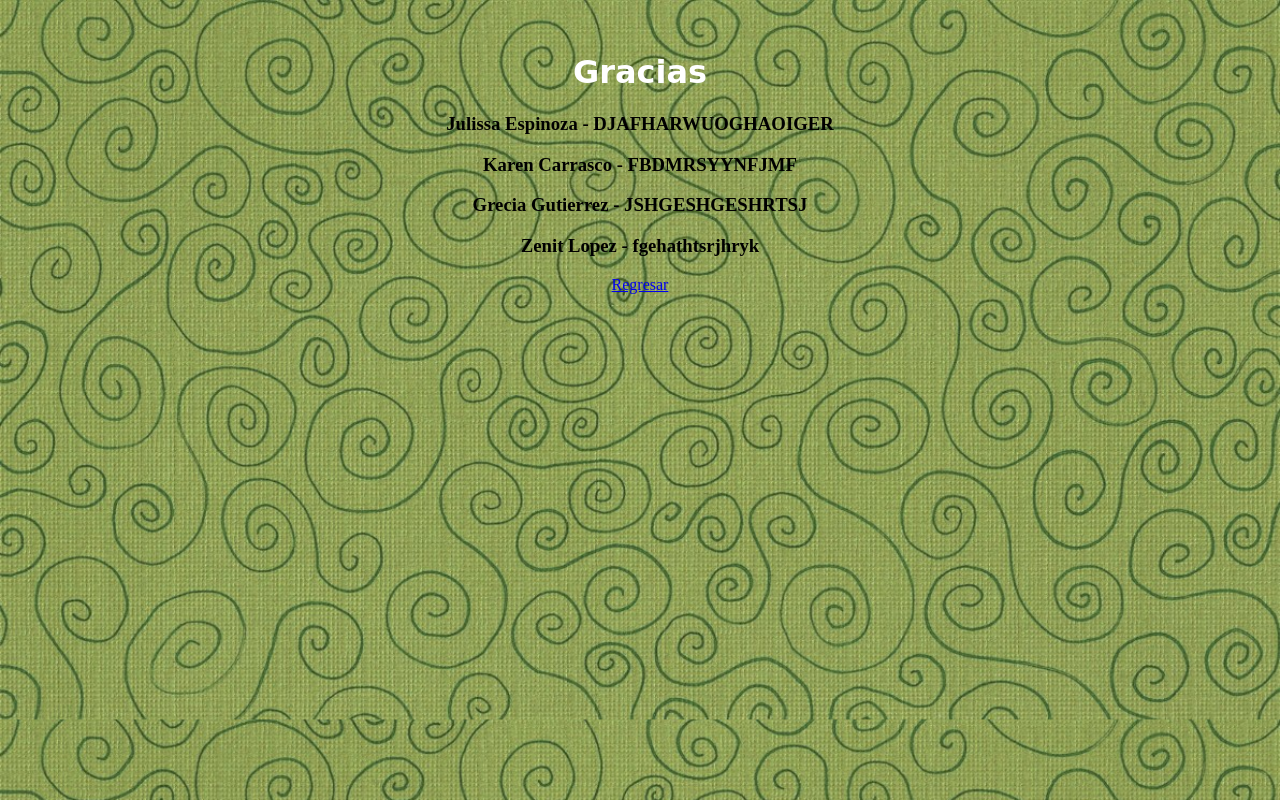
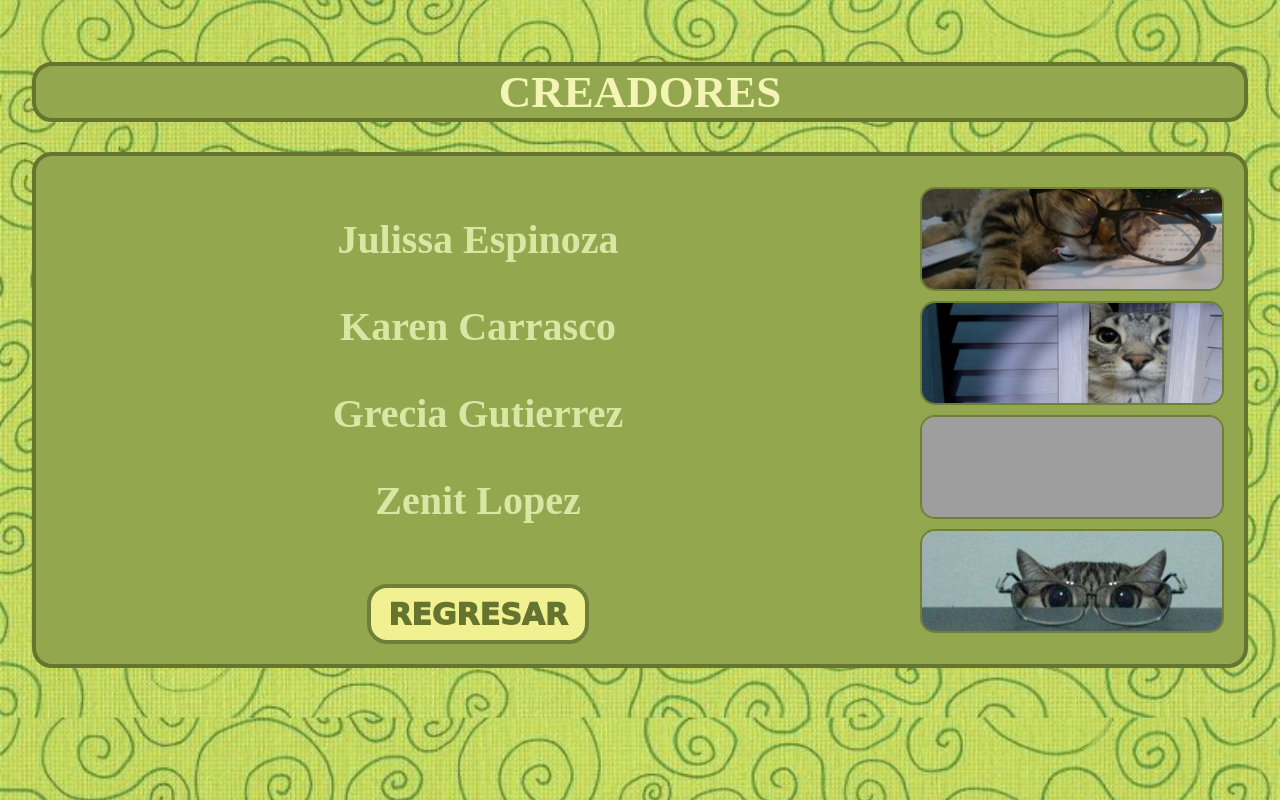
Before and after one commit to carrascokarencb37-afk/Nuura, a PHP site: page /html/creadores.html in a window 1280 px wide. Run offline with PHP 8.4, Linux system fonts and the light colour scheme; some web fonts are replaced; grey boxes are pictures that could not be loaded.

Commit message:
cambios de la gigi

```diff
--- a/css/index.css
+++ b/css/index.css
@@ -79,6 +79,7 @@ h3{
     padding: 1% 2%;
     text-transform: uppercase;
     font-weight: 1000;
+    text-decoration: none;
 }
 .botonE{
     border-radius: 20px;
@@ -141,3 +142,110 @@ h3{
         font-size: 20px;
     }
 }
+/*informacion.html */
+
+.todainfo{
+    background-color: #C2DA6C;
+    border-radius: 20px;
+    padding-bottom: 17%;
+    margin: 1% 2%;
+    margin-left: 7px;
+    margin-right: 7px;
+    border-color: #65752f;
+    border: 4px solid #65752f;
+}
+.texto{
+    font-size: 30px;
+    padding-bottom: 15px;
+}
+.tit{
+    font-size: 65px;
+    color: #f5fae1;
+}
+.fondoinfo{
+    background-image: url(../img/fondo_claro.JPG);
+    background-size: cover;
+    margin: 0;
+    justify-content: center;
+    text-align: center;
+    padding: 2rem;
+
+}
+.botoninf{
+    border-radius: 20px;
+    background-color: #f1f191;
+    border: 4px solid #6f7f39;
+    font-size: 30px;
+    font-family:cursive;
+    color: #65752f;
+    padding: 1% 2%;
+    text-transform: uppercase;
+    font-weight: 1000;
+    text-decoration: none;
+}
+
+/*creadores.html */
+.contprincipal{
+    display: flex;
+    justify-content: space-between; /* Separa el texto de las fotos */
+    align-items: center;
+    gap: 20px;
+    background-color: #93a74e;
+    border: 4px solid #65752f;
+    border-radius: 20px;
+    display: flex;
+    flex-wrap: wrap;       /* Permite que los elementos bajen si no caben */
+    justify-content: center;
+    position: relative;
+    padding: 20px;
+
+}
+.creadores{
+    background-color: #93a74e;
+    border-radius: 20px;
+    justify-content: center;
+    font-size: 45px;
+    color: #f4f4b5;
+    border: 4px solid #65752f;
+}
+.columna-imagenes {
+    display: flex;
+    flex-direction: column;
+    gap: 10px;              /* Espacio entre cada imagen */
+}
+
+.columna-imagenes img {
+    width: 300px;
+    height: 100px;
+    object-fit: cover;      /* Evita que se deformen */
+    border-radius: 15px;
+    border: 2px solid #6f7f39;
+}
+.botoncrea{
+    justify-content: center;
+    border-radius: 20px;
+    background-color: #f1f191;
+    border: 4px solid #6f7f39;
+    font-size: 30px;
+    font-family:cursive;
+    color: #65752f;
+    padding: 1% 2%;
+    text-transform: uppercase;
+    font-weight: 1000;
+    text-decoration: none;
+    text-align: center;
+    display: block;
+
+}
+.listacreadores{
+
+    color: #d9e7a5;
+
+}
+.bloque-izquierdo{
+    display: flex;
+    flex-direction: column;
+    align-items: center;
+    gap: 20px;              /* Espacio entre el último nombre y el botón */
+    flex-grow: 1;
+}
--- a/html/creadores.html
+++ b/html/creadores.html
@@ -4,15 +4,32 @@
     <meta charset="UTF-8">
     <meta name="viewport" content="width=device-width, initial-scale=1.0">
     <title>Creadores</title>
-    <link rel="stylesheet" href="../css/style.css">
+    <link rel="stylesheet" href="../css/index.css">
 </head>
-<body>
-    <h1>Gracias</h1>
-    <h3>Julissa Espinoza - DJAFHARWUOGHAOIGER</h3>
-    <h3>Karen Carrasco - FBDMRSYYNFJMF</h3>
-    <h3>Grecia Gutierrez - JSHGESHGESHRTSJ</h3>
-    <h3>Zenit Lopez - fgehathtsrjhryk</h3>
+<body class="fondoinfo">
+    <h1 class="creadores">CREADORES</h1>
+    <div class="contprincipal">
+    <div class="bloque-izquierdo">
 
-    <a href="informacion.html">Regresar</a>
+    <div class="listacreadores">
+    <h3 class="listacreadores">Julissa Espinoza</h3>
+    <h3 class="listacreadores">Karen Carrasco</h3>
+    <h3 class="listacreadores">Grecia Gutierrez</h3>
+    <h3 class="listacreadores">Zenit Lopez</h3>
+    </div>
+
+    <a href="informacion.html" class="botoncrea">Regresar</a>
+    </div>
+
+    <div class="columna-imagenes">
+        <img src="../img/julisaaa2.jpg" alt="Imagen 1">
+        <img src="../img/cris1.jpg" alt="Imagen 2">
+        <img src="../img/gigi3.jpg" alt="Imagen 3">
+        <img src="../img/kavi1.jpg" alt="Imagen 4">
+    </div>
+
+    </div>
+
+
 </body>
 </html>
```
Also changed, not shown: html/informacion.html (+13 -6 lines), img/cris1.jpg (added), img/julisaaa2.jpg (added), img/kavi1.jpg (added).
